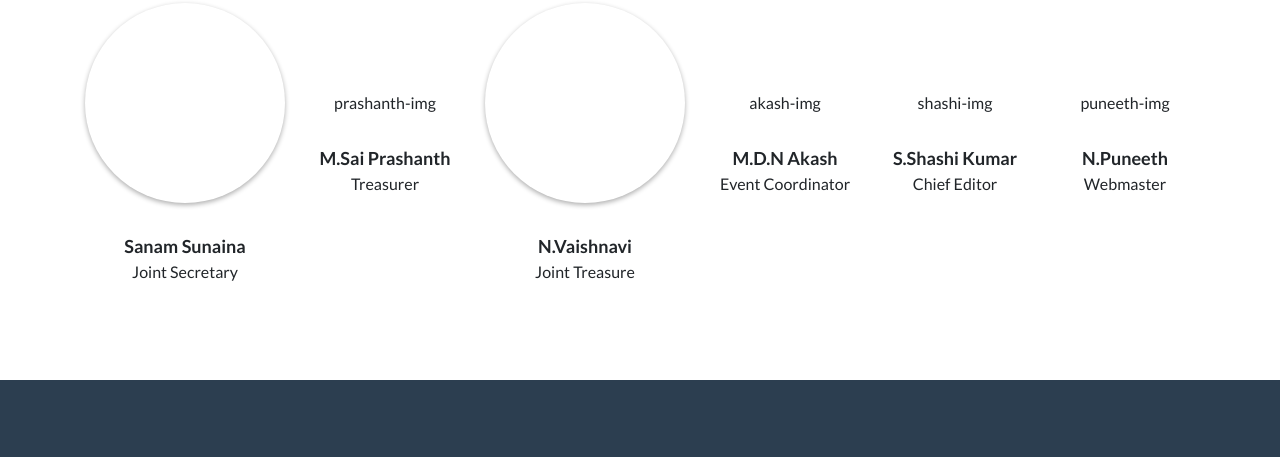
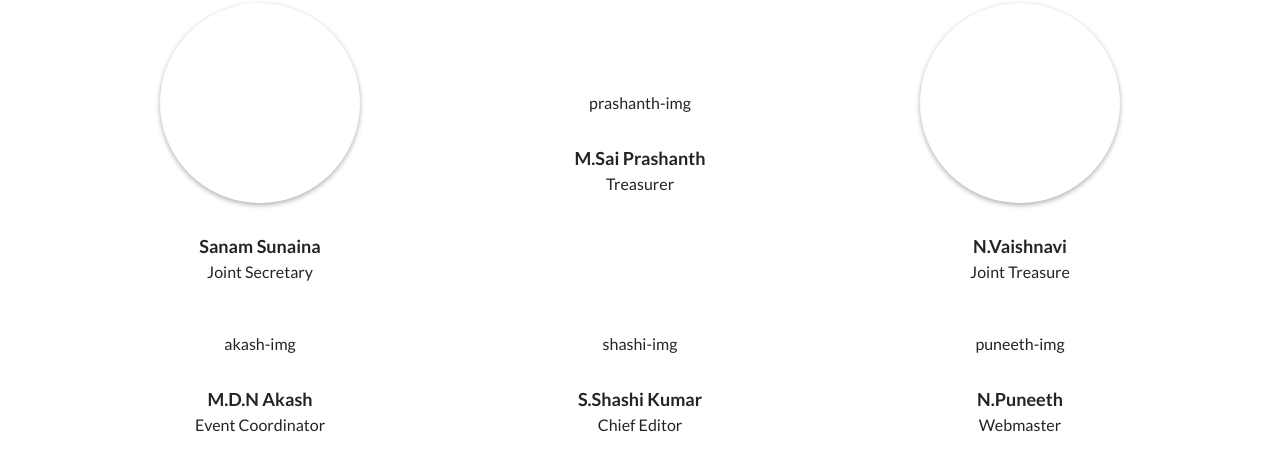
Before and after one commit to ieeevardhaman/website, a plain HTML site: page cs-chapter.html in a window 1280 px wide. Shown: the part 960-1417 px from the top of the page. Drawn offline with Linux system fonts and the light colour scheme.

Commit message:
Update cs-chapter.html

```diff
--- a/cs-chapter.html
+++ b/cs-chapter.html
@@ -105,6 +105,9 @@
             <p>N.Vaishnavi  </p>
             <div> Joint Treasure</div>
           </div>
+        </div>
+        <br><br>
+        <div class="row">
           <div class="col img-col">
             <div class="">akash-img</div>
             <p>M.D.N Akash </p>
@@ -120,6 +123,7 @@
             <p>N.Puneeth </p>
             <div>Webmaster </div>
           </div>
+        </div>
         </div>
       </div>
     </section>
```
